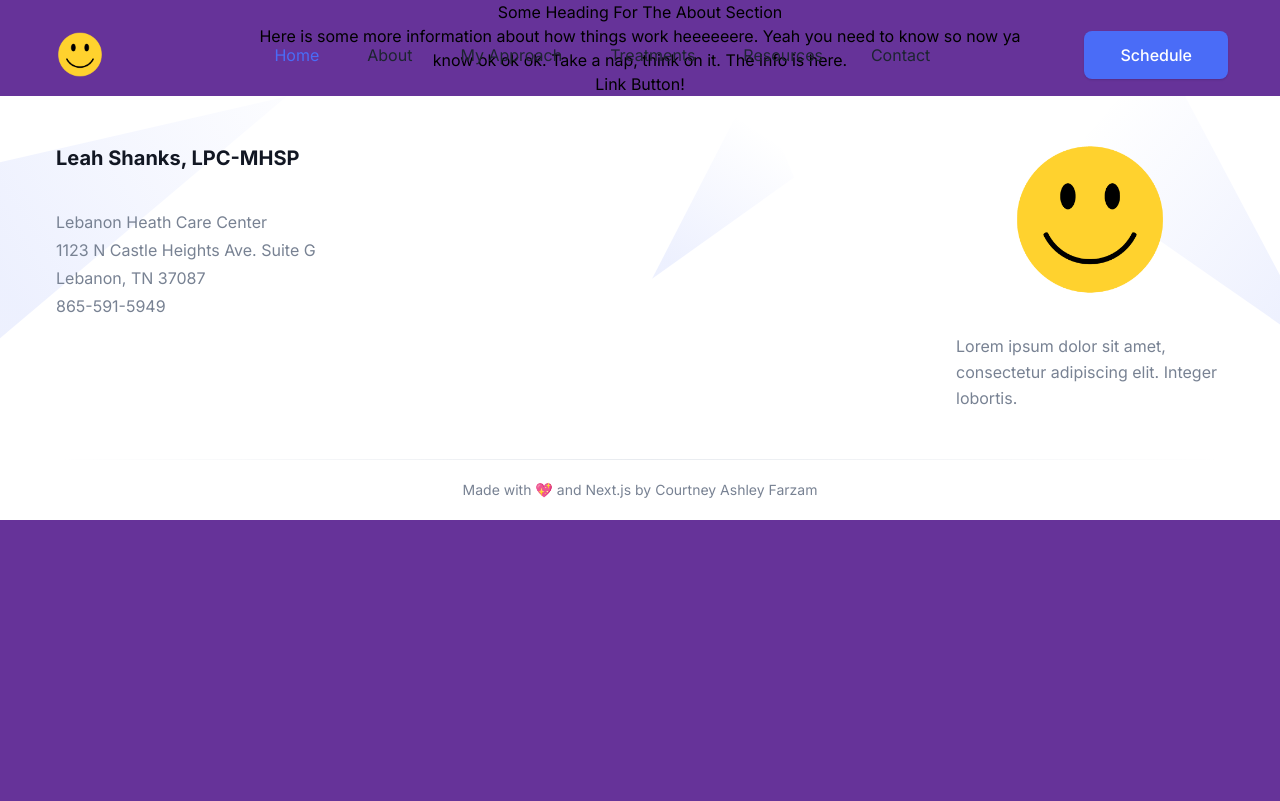
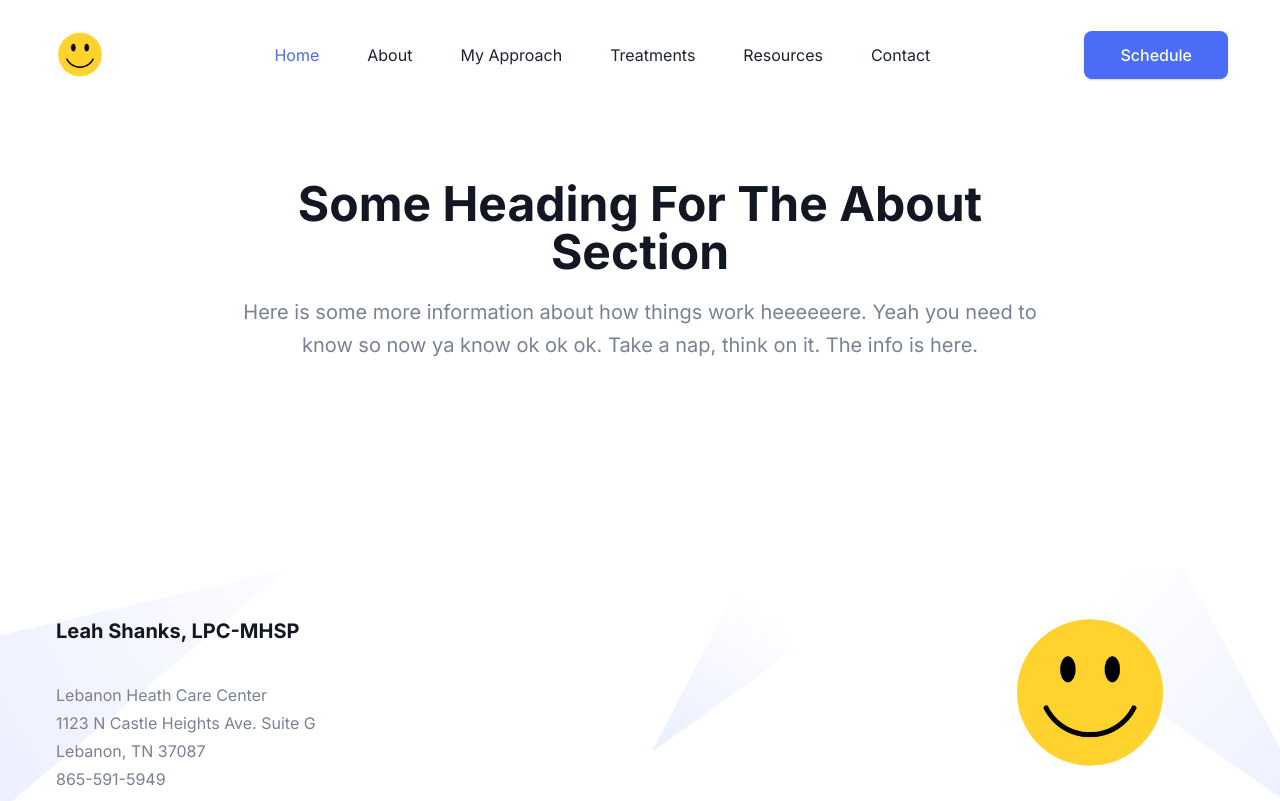
Before and after one commit to courtneyfarzam/CMWS, a Next.js app: page / in a window 1280 px wide. Shown: the top 801 px of the page. Built offline with nearby package versions, Linux system fonts and the light colour scheme.

Commit message:
touched up the hero section

```diff
--- a/components/Hero/index.tsx
+++ b/components/Hero/index.tsx
@@ -1,34 +1,28 @@
-import Link from 'next/link';
-
 const Hero = () => {
     return (
 			<>
-
-        <section id='home'>
+				<section
+					id='home'
+					className='relative z-10 overflow-hidden bg-white pb-16 pt-[120px] md:pb-[120px] md:pt-[150px] xl:pb-[160px] xl:pt-[180px] 2xl:pb-[200px] 2xl:pt-[210px]'
+				>
 					<div className='container'>
 						<div className='-mx-4 flex flex-wrap'>
 							<div className='w-full px-4'>
 								<div className='mx-auto max-w-[800px] text-center'>
-                            <h1 className=''>Some Heading For The About Section</h1>
+									<h1 className='mb-5 text-3xl font-bold leading-tight text-black sm:text-4xl md:text-5xl'>Some Heading For The About Section</h1>
 
-                            <p className='about-p'>
-                                Here is some more information about how things work heeeeeere. Yeah you need to know so now ya know ok ok ok. Take a nap, think on it. The info is here.
+									<p className='mb-12 text-base !leading-relaxed text-body-color sm:text-lg md:text-xl'>
+										Here is some more information about how things work
+										heeeeeere. Yeah you need to know so now ya know ok ok ok.
+										Take a nap, think on it. The info is here.
 									</p>
-
-                            <Link
-                                href='#'
-                                className='rounded-lg'
-                            >
-                                Link Button!
-                            </Link>
 								</div>
 							</div>
 						</div>
 					</div>
 				</section>
-
 			</>
-    )
+		);
 }
 
 export default Hero;
--- a/styles/index.css
+++ b/styles/index.css
@@ -7,7 +7,6 @@
 @layer base {
     body {
         font-family: "Inter", sans-serif;
-        background-color:#663399;
     }
 }
 
```
Lines whose indentation alone changed are shown as unchanged.
